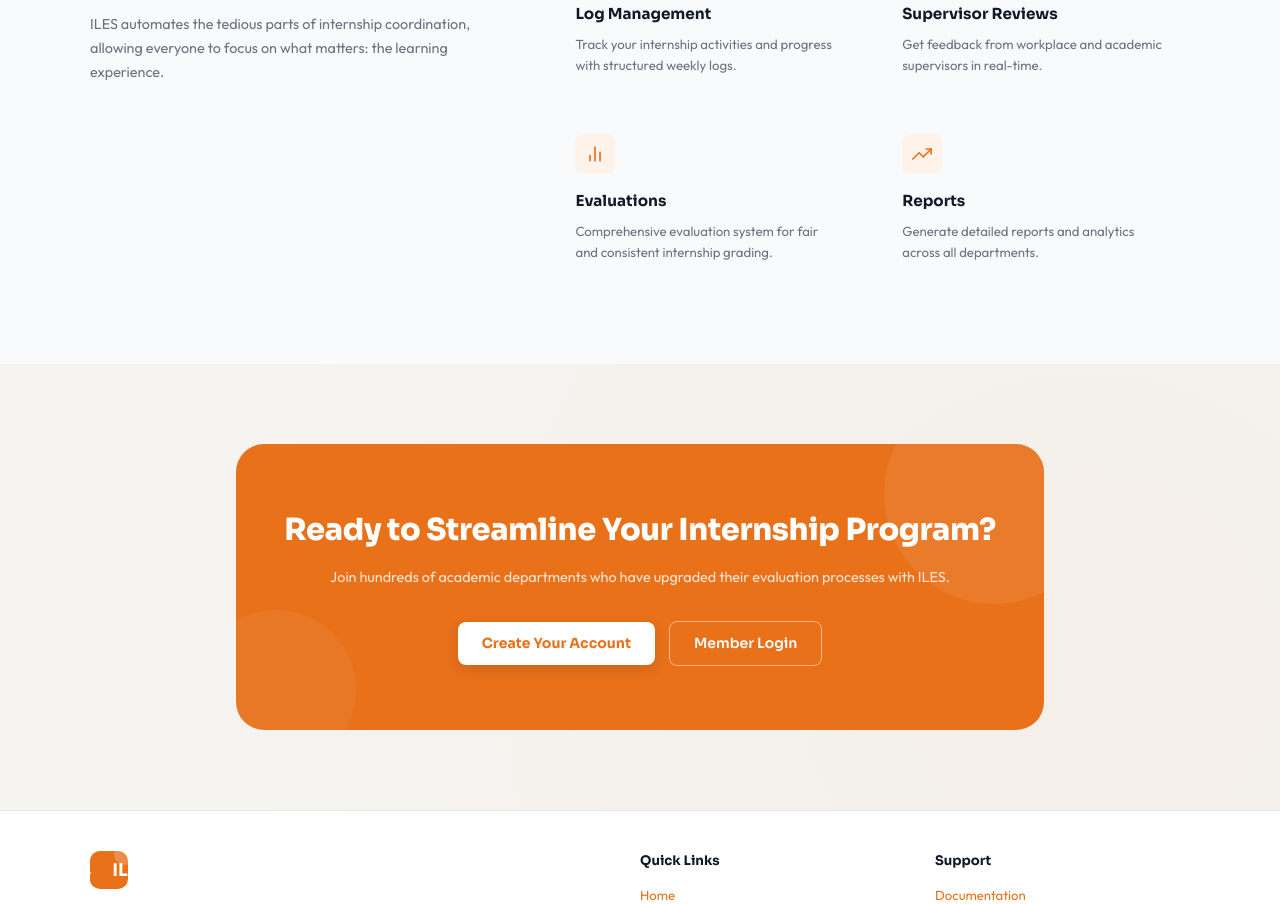
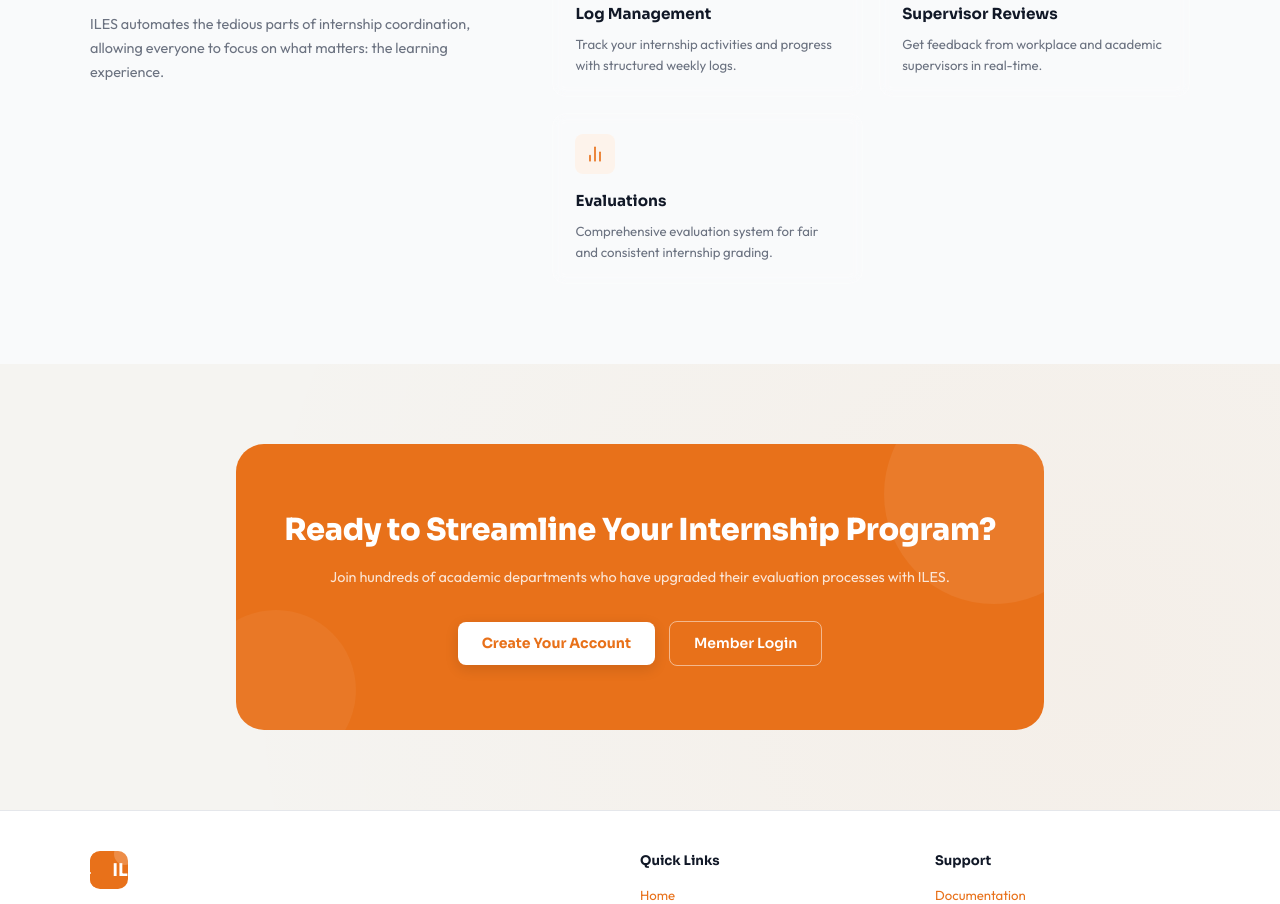
Before and after one commit to kalasamuel/ILES, a React (Vite) app in the folder frontend/iles-frontend/: page / in a window 1280 px wide. Shown: the part 942-1846 px from the top of the page. Built offline with nearby package versions, Linux system fonts and the light colour scheme; no server answers.

Commit message:
Remove reports card from landing page

```diff
--- a/frontend/iles-frontend/src/features/auth/pages/LandingPage.jsx
+++ b/frontend/iles-frontend/src/features/auth/pages/LandingPage.jsx
@@ -1,6 +1,6 @@
 import React, { useEffect, useState } from 'react';
 import { Link } from 'react-router-dom';
-import { FiBarChart2, FiFileText, FiTrendingUp, FiUser } from 'react-icons/fi';
+import { FiBarChart2, FiFileText, FiUser } from 'react-icons/fi';
 import { dashboardsAPI } from '../../../services/endpoints';
 import landingPageImage from '../../../assets/landingpage.png';
 import './LandingPage.css';
@@ -132,11 +132,6 @@ function LandingPage() {
               <h3>Evaluations</h3>
               <p>Comprehensive evaluation system for fair and consistent internship grading.</p>
             </div>
-            <div className="feature-card">
-              <div className="feature-card-icon"><FiTrendingUp size={20} /></div>
-              <h3>Reports</h3>
-              <p>Generate detailed reports and analytics across all departments.</p>
-            </div>
           </div>
 
         </div>
```
